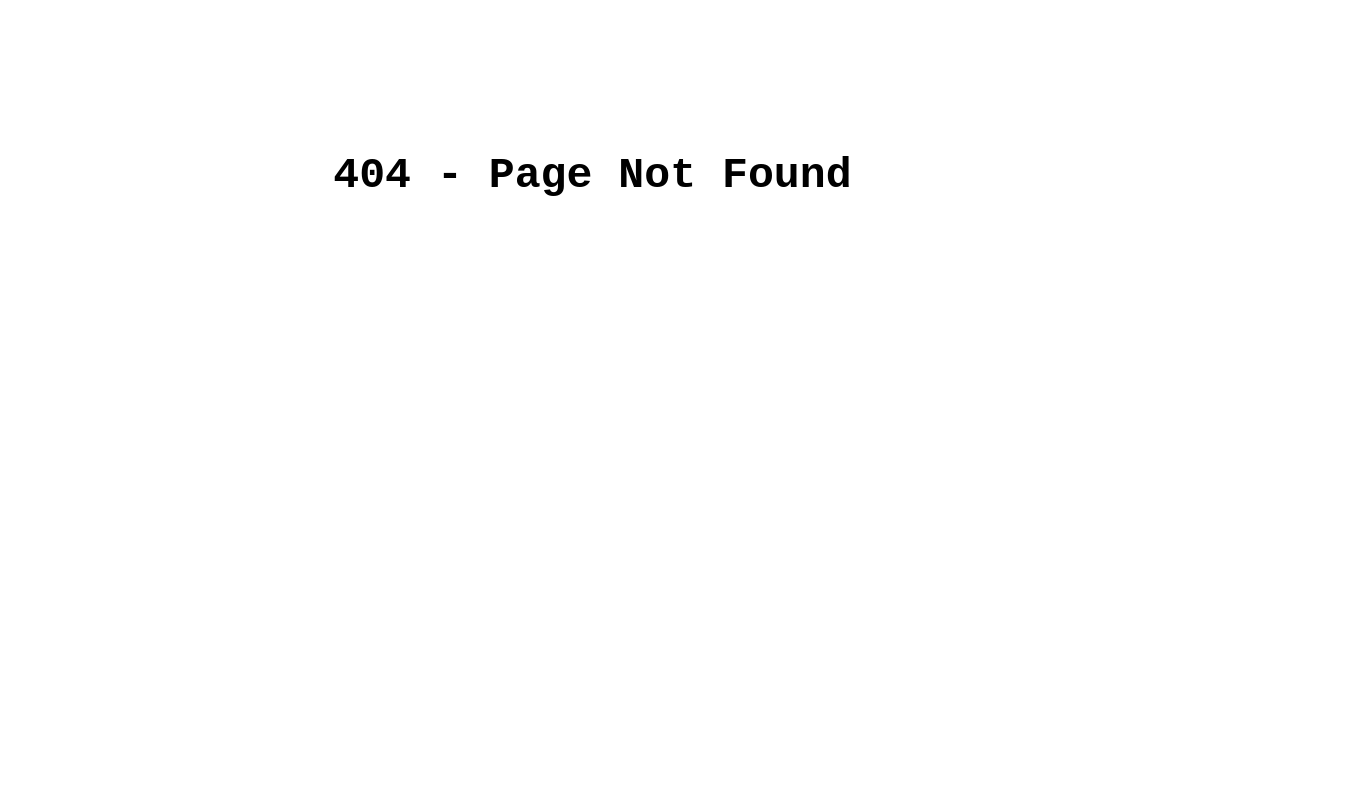
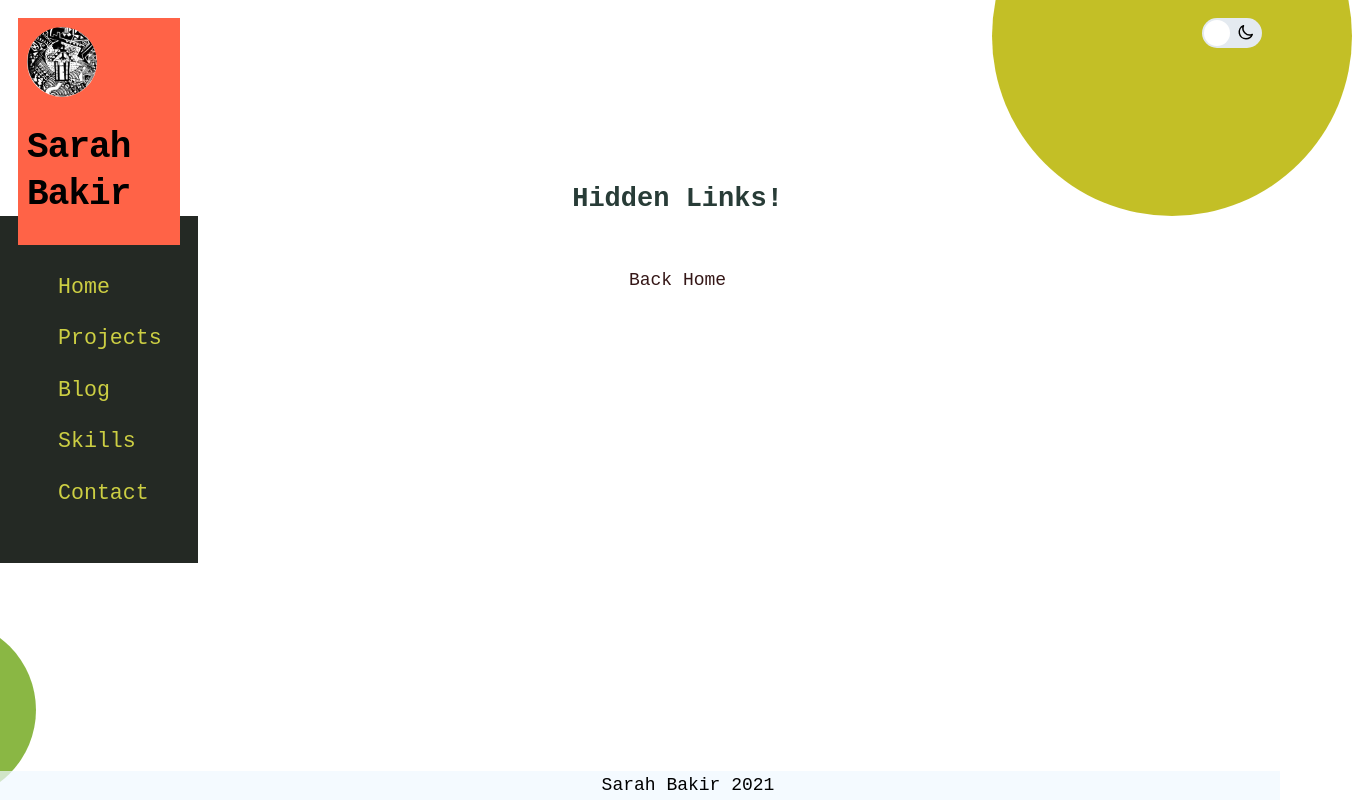
Before and after one commit to sarahkbakir/portfolio2, a Next.js app: page /hiddenLinks in a window 1280 px wide. Before the commit this address had no page. Shown: the whole page, 1352 px wide, since content can reach past the window. Built offline with nearby package versions, Linux system fonts and the light colour scheme.

Commit message:
adding the old version

```diff
--- /dev/null
+++ b/pages/hiddenLinks.js
@@ -0,0 +1,13 @@
+import Layout from "../components/layout";
+import utilStyles from "../styles/utils.module.css";
+
+export default function HiddenLinks() {
+
+    return (
+      <Layout HiddenLinks>
+
+        <section className={`${utilStyles.headingMd} ${utilStyles.padding1px}`}>
+          <h2 className={utilStyles.headingLg}>Hidden Links!</h2>
+          </section>
+      </Layout>
+    )}
--- a/pages/index.js
+++ b/pages/index.js
@@ -21,6 +21,9 @@ export default function Home({}) {
 
         </p>
       </section>
+
+
+
     </Layout>
   );
 }
```
Also changed, not shown: components/Typing.js (+5 -2 lines), yellow.jpg (deleted).
